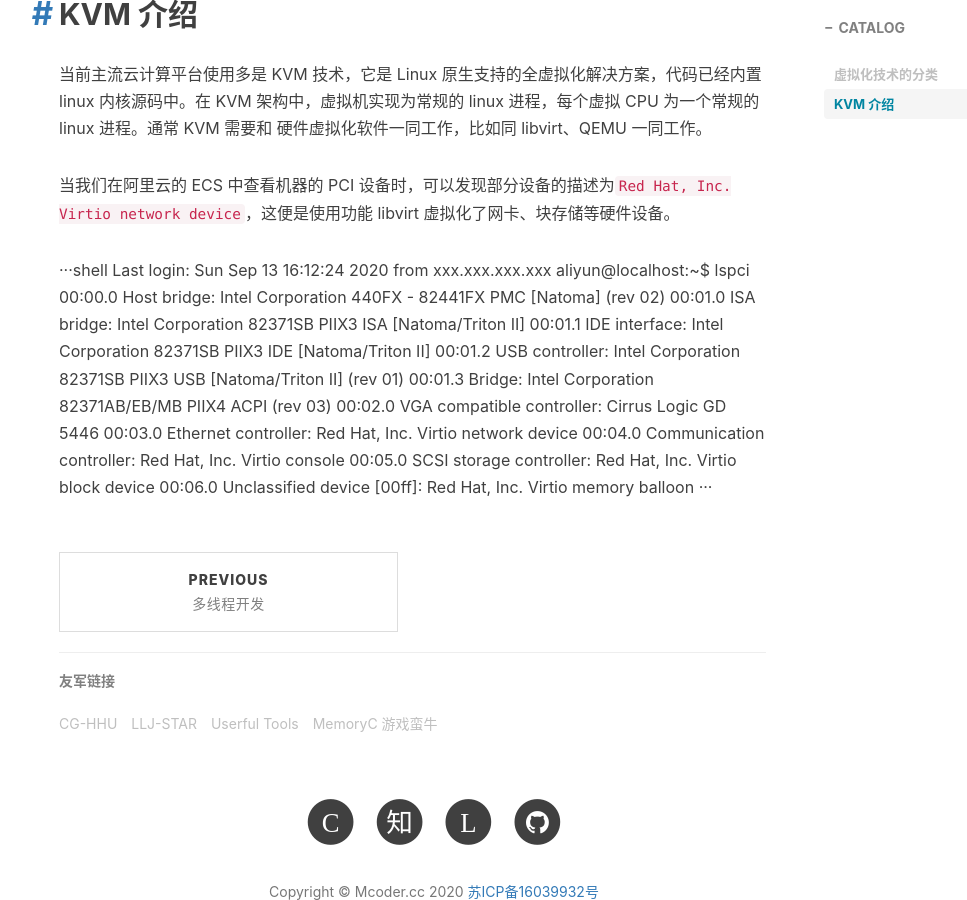
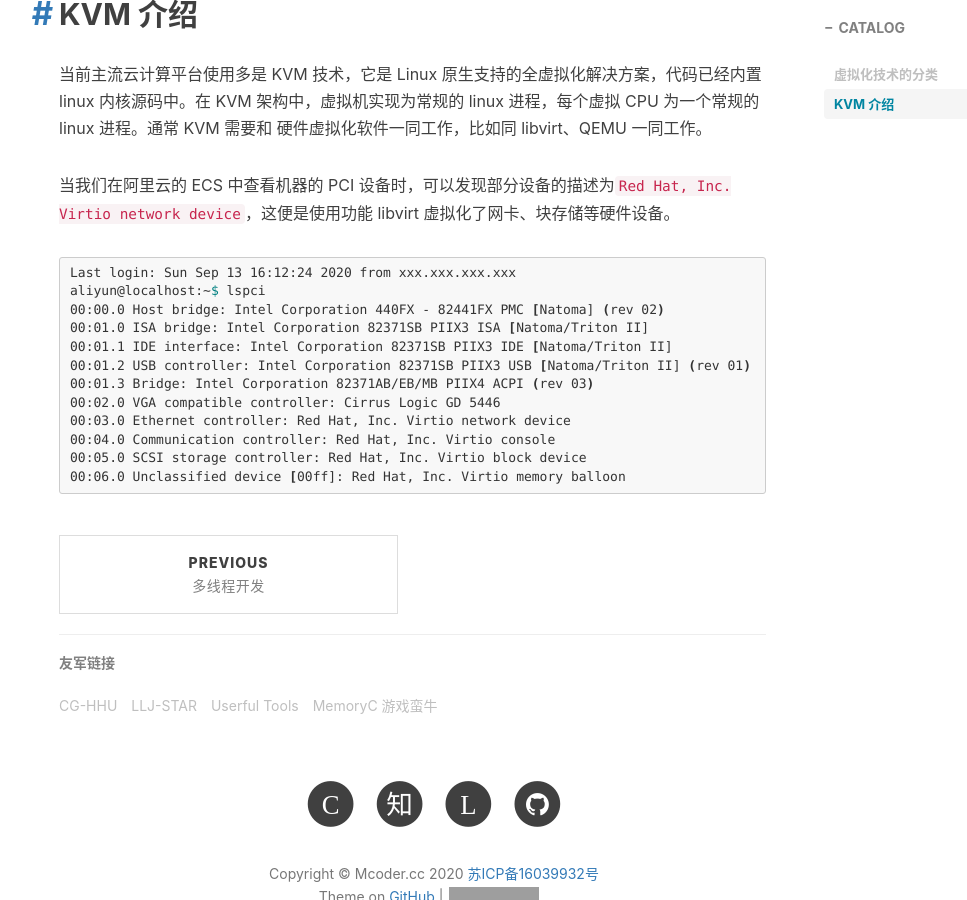
Before and after one commit to mcoder2014/mcoder2014.github.io, a Jekyll site: the page built from _posts/2020-09-13-virtualization.md, in a window 1280 px wide and 900 px high, scrolled down 1503 px. Shown: the whole window, without its empty margins (206-1173 px from the left). Built offline with Jekyll 4.4.1, drawn with Linux system fonts in a browser that asks for light colours; nearby versions of some CDN libraries; comment, search, counter and statistics services are not loaded; grey boxes are pictures that could not be loaded.

Commit message:
update code block

````diff
--- a/_posts/2020-09-13-virtualization.md
+++ b/_posts/2020-09-13-virtualization.md
@@ -37,7 +37,7 @@ tags:
 
 当我们在阿里云的 ECS 中查看机器的 PCI 设备时，可以发现部分设备的描述为`Red Hat, Inc. Virtio network device`，这便是使用功能 libvirt 虚拟化了网卡、块存储等硬件设备。
 
-···shell
+```shell
 Last login: Sun Sep 13 16:12:24 2020 from xxx.xxx.xxx.xxx
 aliyun@localhost:~$ lspci
 00:00.0 Host bridge: Intel Corporation 440FX - 82441FX PMC [Natoma] (rev 02)
@@ -50,4 +50,4 @@ aliyun@localhost:~$ lspci
 00:04.0 Communication controller: Red Hat, Inc. Virtio console
 00:05.0 SCSI storage controller: Red Hat, Inc. Virtio block device
 00:06.0 Unclassified device [00ff]: Red Hat, Inc. Virtio memory balloon
-···
+```
````
